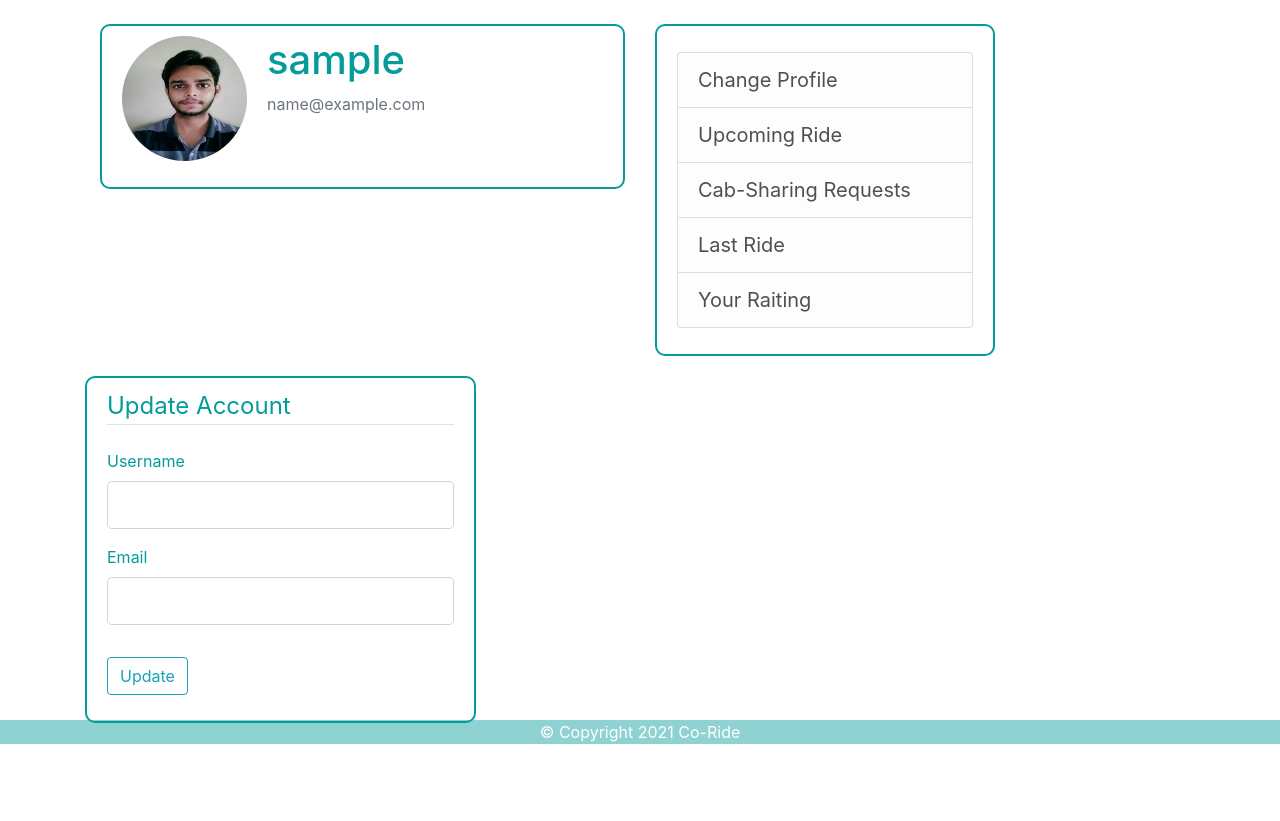
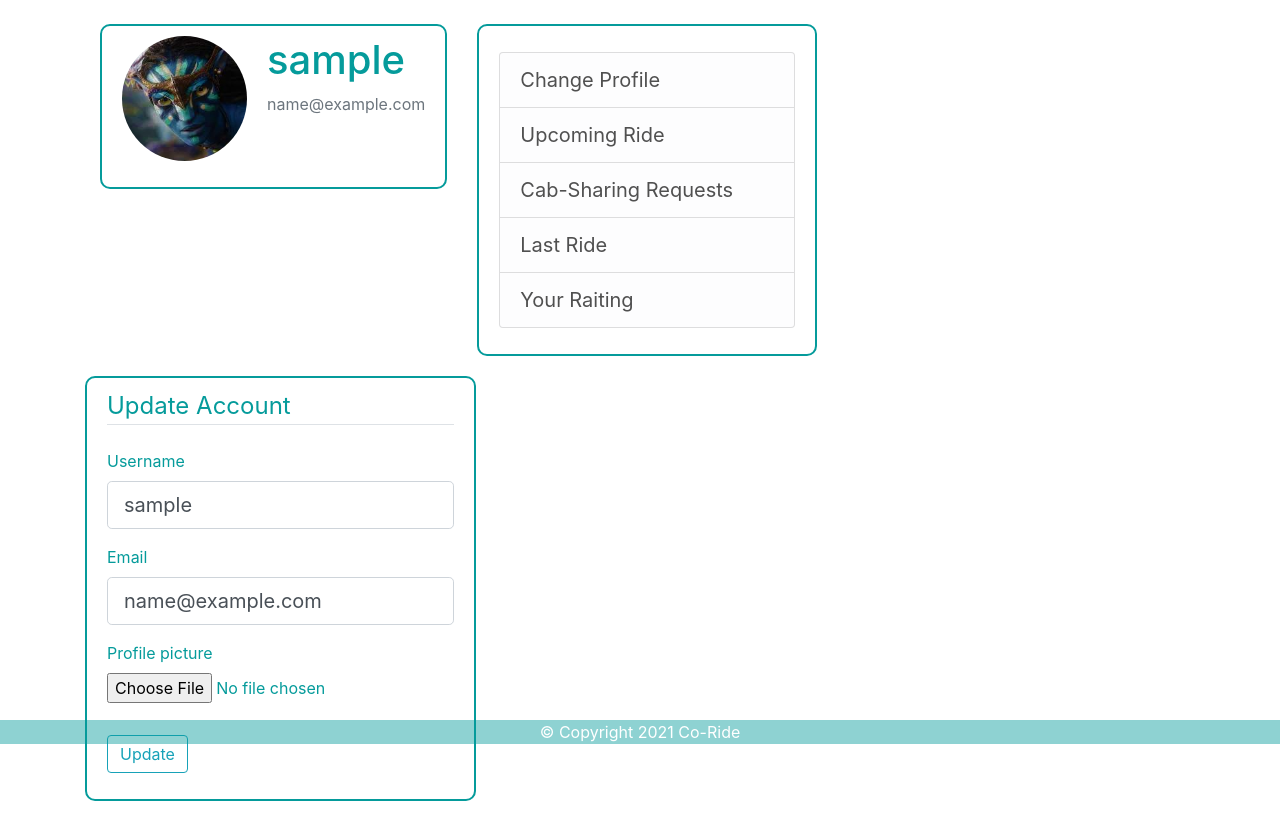
Before and after one commit to sidd6p/CO-Ride, a Flask app: page /account in a window 1280 px wide. Shown: the part 56-877 px from the top of the page. Before the commit the page ends 800 px from the top, so only its background shows below. Run offline with Flask 2, Linux system fonts and the light colour scheme; the visitor is signed in with stand-in values (Sample User, id 1); data comes from the database, SQL or seed files in the repository; some libraries are stand-ins or nearby versions.

Commit message:
Update profile almost done
Author: Siddhartha Purwar
Sate: 17-Nov-2021

Need to fix following issue:
add link for each functionality in "quick access" in account page
Make single update possible, currently it ask to update both username and email

modified:   flaskFile/forms.py
modified:   flaskFile/routes.py
modified:   flaskFile/static/profile_pics/default.jpg
modified:   flaskFile/templates/account.html

```diff
--- a/flaskFile/forms.py
+++ b/flaskFile/forms.py
@@ -1,4 +1,5 @@
 from flask_wtf import FlaskForm
+from flask_wtf.file import FileField, FileAllowed
 from wtforms import StringField, PasswordField, SubmitField, BooleanField, SelectField, DateField
 from wtforms.validators import DataRequired, Length, Email, EqualTo, ValidationError, Optional
 from flaskFile.models import User
@@ -46,11 +47,9 @@ class Ride(FlaskForm):
 
 
 class UpdateAccountForm(FlaskForm):
-    #The SubmitField class represents an <input> element with a type="submit" attribute.
-    # The first argument to the Field constructors is the label that will be used when rendering the form to HTML.
-    #These are the attributes of RegestrationForm class
     username = StringField('Username', validators=[Length(min=2, max=20)])
     email = StringField('Email', validators=[Email()])
+    picture = FileField("Profile picture", validators=[FileAllowed(['jpg', 'png', 'jpeg'])])
     submit = SubmitField('Update')
 
     def validate_username(self, username):
--- a/flaskFile/routes.py
+++ b/flaskFile/routes.py
@@ -1,5 +1,8 @@
 from flask import render_template, url_for, flash, redirect, request
 import flask
+import os
+import secrets
+from PIL import Image
 #An ORM converts data between incompatible systems (object structure in Python, table structure in SQL database)
 #SQLAlchemy gives you a skill set that can be applied to any SQL database system.
 from flaskFile.forms import RegistrationForm, LoginForm, Ride, UpdateAccountForm
@@ -60,7 +63,7 @@ def register():
         user = User(username=form.username.data, email=form.email.data, password=hashed_password)
         db.session.add(user)
         db.session.commit()
-        return redirect(url_for('/home'))
+        return redirect(url_for('home'))
     return render_template('register.html', title='Register', form=form)
 
 
@@ -90,6 +93,17 @@ def logout():
 def result():
     return render_template('result.html', title='Result', posts=posts)
 
+def save_picture(formPicture):
+    random_hex = secrets.token_hex(8)
+    fileName, fileExt = os.path.splitext(formPicture.filename)
+    pictureName = random_hex + fileExt
+    picturePath = os.path.join(app.root_path, 'static\profile_pics', pictureName)
+    outputSize = (125, 125)
+    i = Image.open(formPicture)
+    i.thumbnail(outputSize)
+    i.save(picturePath)
+    return pictureName
+
 
 @app.route('/account', methods=['GET', 'POST'])
 @login_required
@@ -100,11 +114,22 @@ def account():
     else:
         flash('Login Required to access Account page', 'warning')
         return redirect(url_for('login'))
+
     """
     form=UpdateAccountForm()
     if form.validate_on_submit():
-        current_user.username = form.username.data or current_user.username
-        current_user.email = form.email.data or current_user.email
+        if form.picture.data:
+            pictureFile = save_picture(form.picture.data)
+            current_user.image_file = pictureFile
+        if form.username.data:
+            current_user.username = form.username.data
+        if form.email.data:
+            current_user.email = form.email.data
         db.session.commit()
+        flash("Updated successfully", "info")
+        return redirect(url_for('account'))
+    elif request.method == 'GET':
+        form.username.data = current_user.username
+        form.email.data = current_user.email
     imageFile = url_for('static', filename='profile_pics/' + current_user.image_file)
     return render_template('account.html', title=current_user.username, imageFile=imageFile, form=form)
--- a/flaskFile/templates/account.html
+++ b/flaskFile/templates/account.html
@@ -2,7 +2,7 @@
 {% block content %}
   <div class="container">
     <div class="row">
-      <div class="col-sm col-md-6">
+      <div class="col-sm col-md-auto">
         <div class="content-section">
           <div class="media">
             <img class="rounded-circle account-img" title="My Image" src="{{ imageFile }}">
@@ -29,7 +29,7 @@
     <div class="row">
       <div class="col-sm col-md">
         <div class="content-section">
-          <form method="POST" action="">
+          <form method="POST" action="" enctype="multipart/form-data">
               {{ form.hidden_tag() }}
               <fieldset class="form-group">
                   <legend class="border-bottom mb-4">Update Account</legend>
@@ -59,6 +59,15 @@
                           {{ form.email(class="form-control form-control-lg") }}
                       {% endif %}
                   </div>
+                  <div class="form-group">
+                    {{ form.picture.label }}
+                    {{ form.picture(class="form-control-file") }}
+                    {% if form.picture.errors %}
+                      {% for error in form.picture.errors %}
+                        <span class="text-danger">{{ error }}</span><br>
+                      {% endfor %}
+                    {% endif %}
+                </div>
               </fieldset>
               <div class="form-group">
                   {{ form.submit(class="btn btn-outline-info") }}
```
Also changed, not shown: 2356600dace467f5.jpeg (added), 43d54908322450c3.jpeg (added), 8258341829d32e17.jpeg (added), 90015874801007ca.jpeg.jpeg (added), a2030f75f461f25b.jpeg (added), flaskFile/static/profile_pics/default.jpg.
